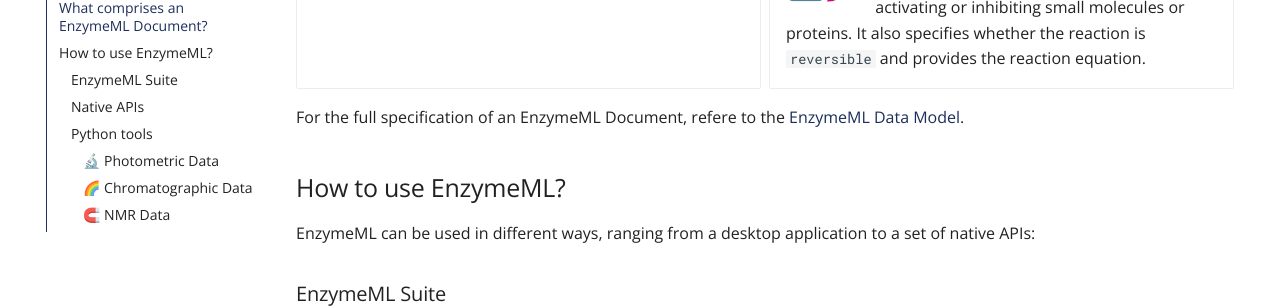
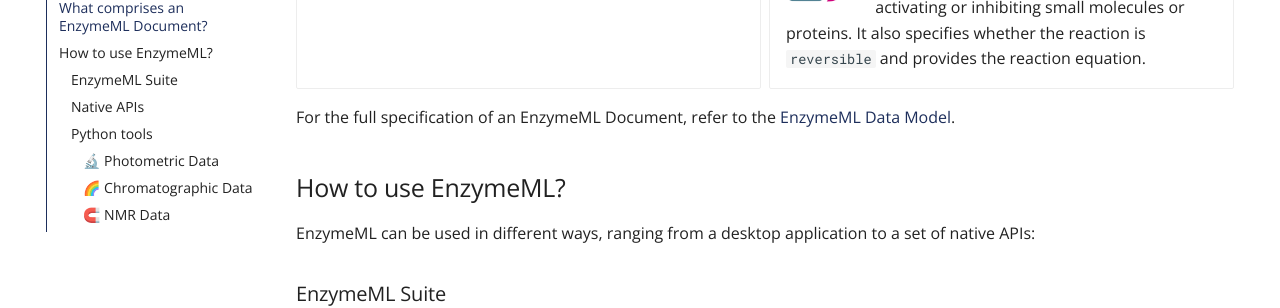
Before and after one commit to EnzymeML/enzymeml-specifications, an MkDocs documentation site: the page built from docs/index.md, in a window 1280 px wide and 900 px high, scrolled down 1292 px. Shown: the part 154-462 px from the top of the window. Built offline with MkDocs 1.6.1 and Material for MkDocs 9.7.7, drawn with Linux system fonts in a browser that asks for light colours; comment, search, counter and statistics services are not loaded.

Commit message:
Fix spelling workflow and typo in documentation

```diff
--- a/docs/index.md
+++ b/docs/index.md
@@ -65,7 +64,7 @@ An EnzymeML Document organizes and contextualizes data of a biocatalytic reactio
 
 </div>
 
-For the full specification of an EnzymeML Document, refere to the [EnzymeML Data Model](versions/v2.md).
+For the full specification of an EnzymeML Document, refer to the [EnzymeML Data Model](versions/v2.md).
 
 
 ## How to use EnzymeML?
```
Also changed, not shown: other parts of docs/index.md (+0 -1 lines), 1 other file.
